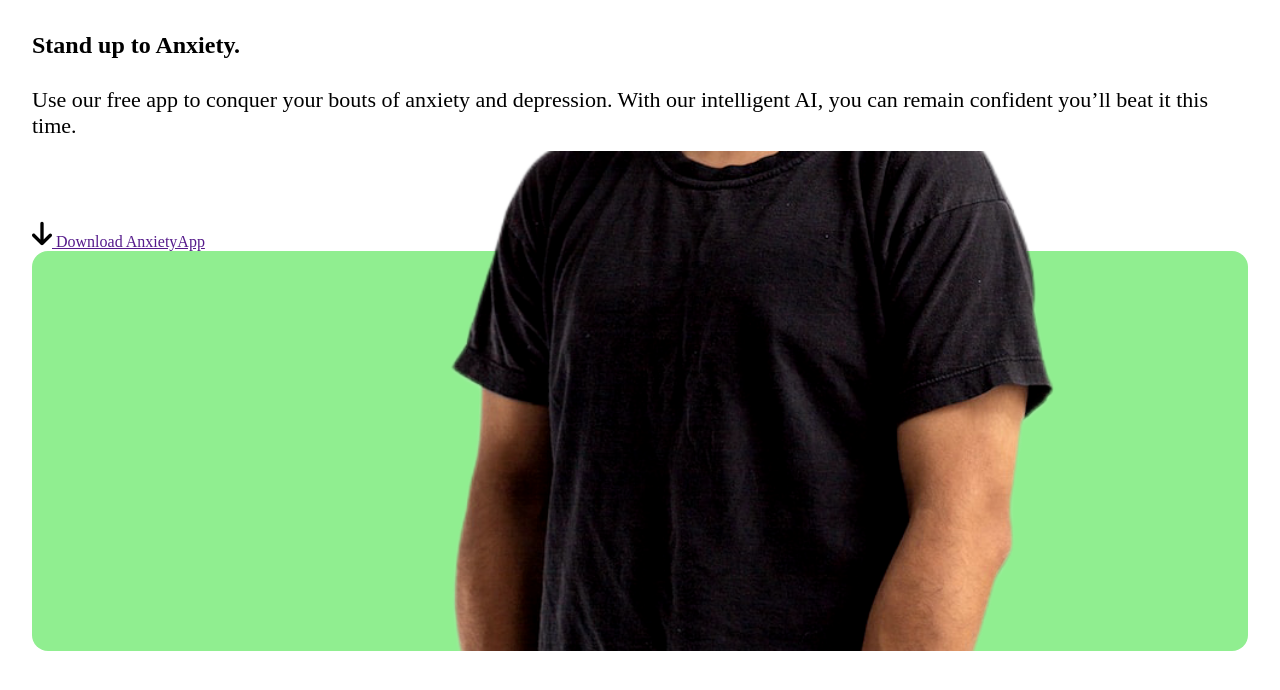
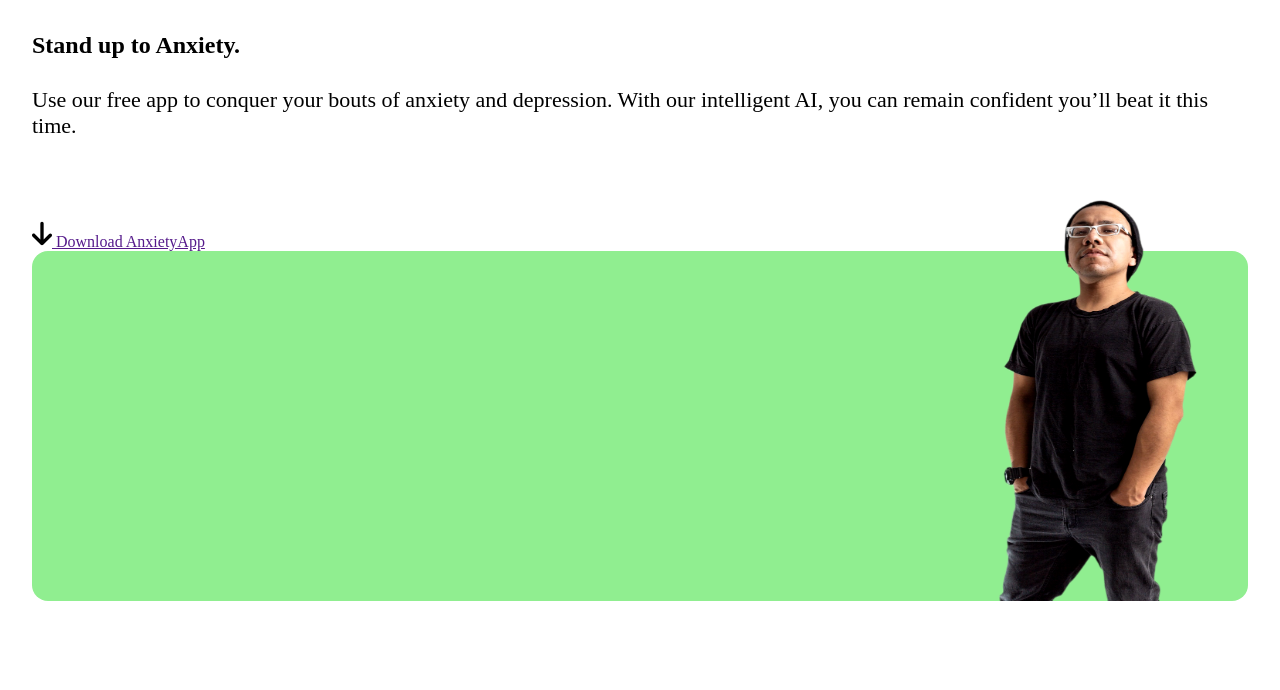
Before and after one commit to Zainulabdin-turkmen/Anxiety-App, a plain HTML site: page index.html in a window 1280 px wide. Drawn offline with Linux system fonts and the light colour scheme.

Commit message:
adding width

```diff
--- a/index.css
+++ b/index.css
@@ -28,16 +28,16 @@ a > img {
 .img-container {
   width: 100%;
   background-color: lightgreen;
-  height: 400px;
+  height: 350px;
   border-radius: 1rem;
 }
 
 .img-container img {
-  width: 90%;
+  width: 350px;
   display: block;
   margin-left: auto;
-  height: 500px;
+  height: 450px;
   margin-right: -1rem;
   margin-top: -6.2rem;
-  object-fit: cover;
+  /* object-fit: cover; */
 }
```
